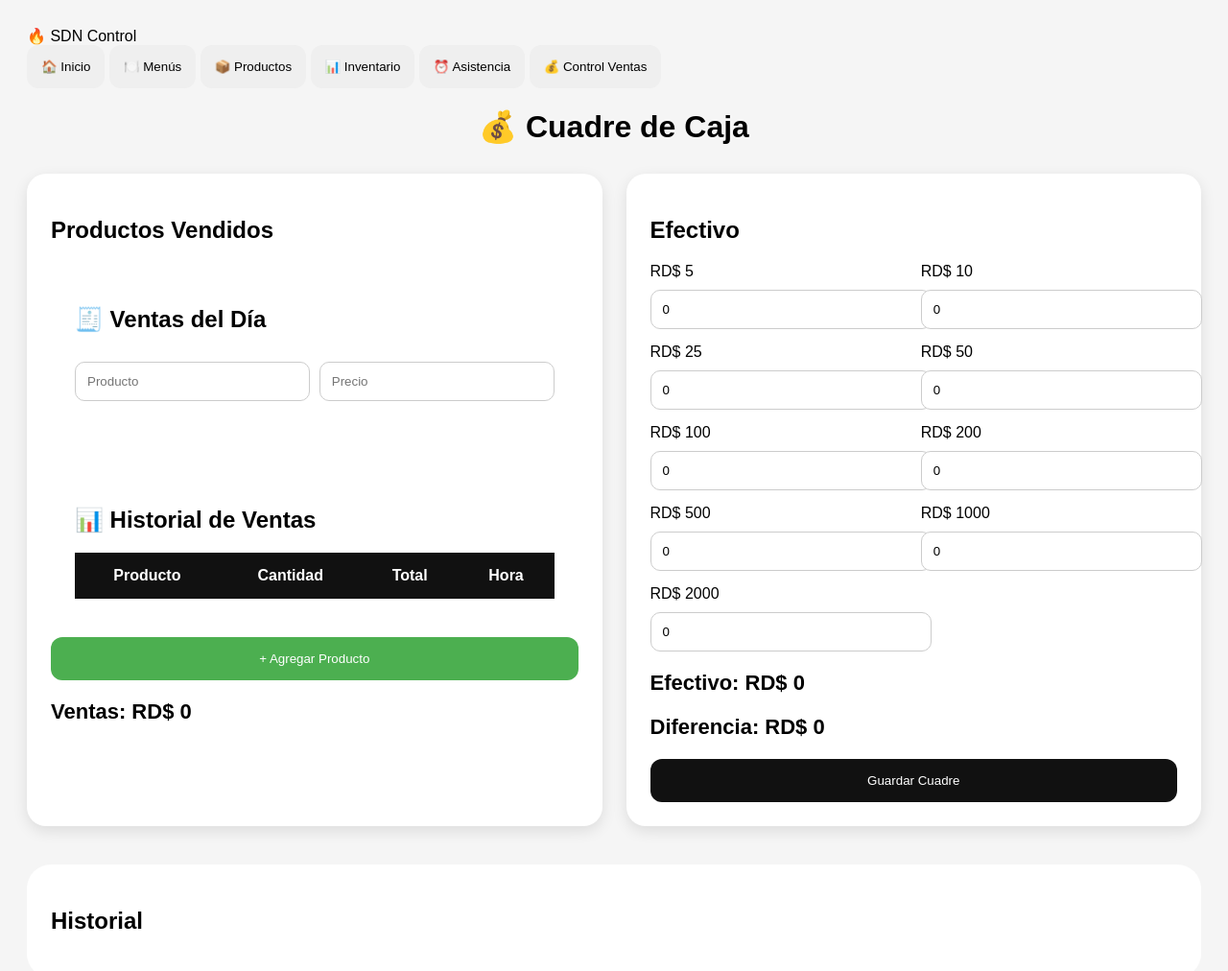
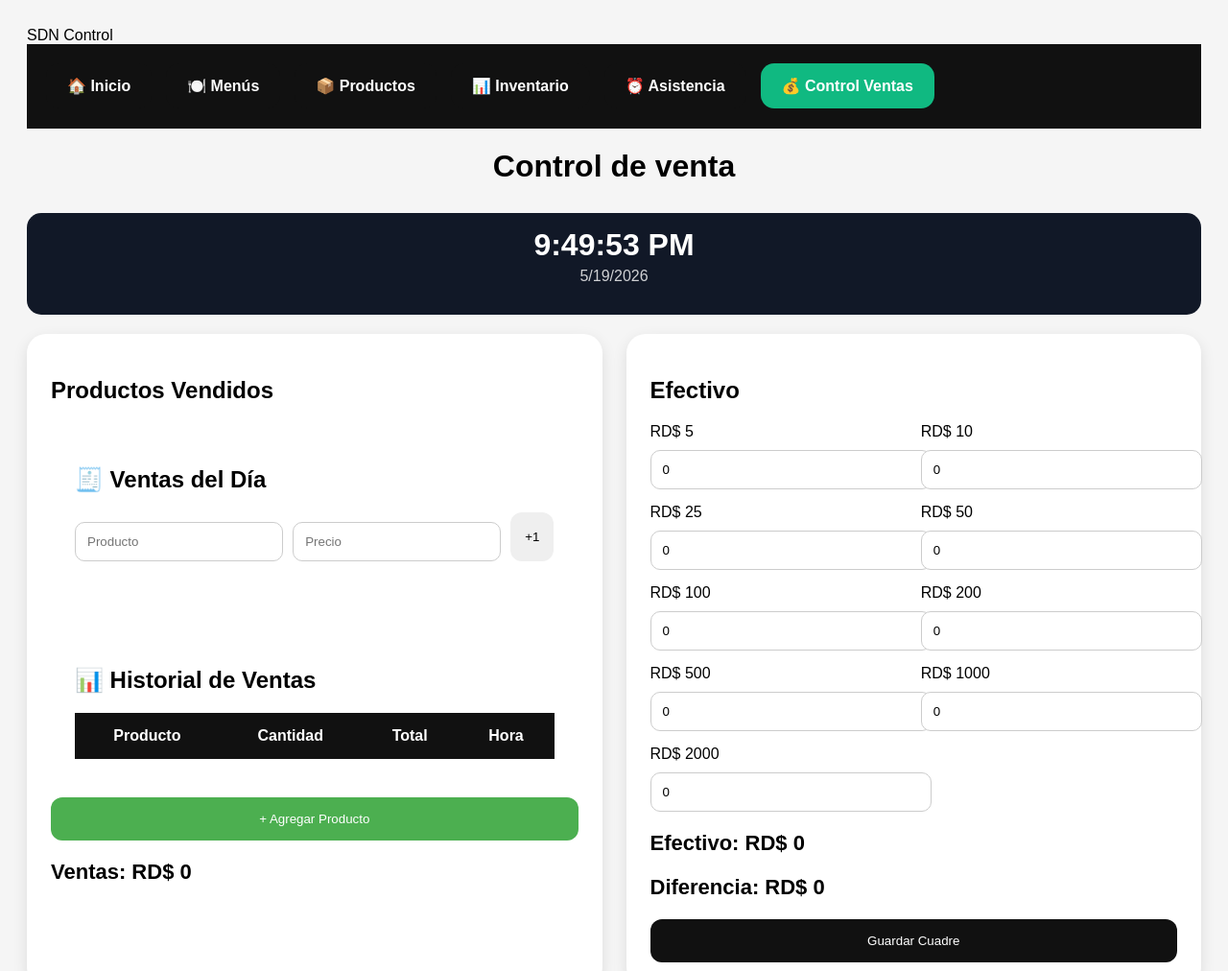
Before and after one commit to Work-FB/sdn-system, a plain HTML site: page frontend/cuadre.html in a window 1280 px wide. Shown: the top 1012 px of the page at 96% size. Drawn offline with Linux system fonts and the light colour scheme; no server answers.

Commit message:
actualizando frontend

```diff
--- a/frontend/cuadre.html
+++ b/frontend/cuadre.html
@@ -388,6 +388,64 @@ tr:hover{
 
 }
 
+.nav{
+
+    display:flex;
+    gap:15px;
+    padding:20px;
+    background:#111;
+    border-bottom:1px solid #111;
+    overflow-x:auto;
+
+}
+
+.nav-btn{
+
+    background:#111;
+    border:none;
+    color:white;
+    padding:14px 22px;
+    border-radius:14px;
+    font-size:16px;
+    font-weight:bold;
+    cursor:pointer;
+    transition:0.2s;
+    min-width:max-content;
+
+}
+
+.nav-btn:hover{
+
+    background:#374151;
+    transform:translateY(-2px);
+
+}
+
+.nav-btn.active{
+
+    background:#10b981;
+    color:white;
+
+}
+
+.reloj-box{
+    background:#111827;
+    color:white;
+    padding:15px;
+    border-radius:15px;
+    margin-bottom:20px;
+    text-align:center;
+}
+
+#relojHora{
+    font-size:32px;
+    margin:0;
+}
+
+#relojFecha{
+    margin-top:5px;
+    opacity:.8;
+}
 </style>
 
 </head>
@@ -397,7 +455,7 @@ tr:hover{
 
     <div class="logo">
 
-        🔥 SDN
+         SDN
 
         <span>
             Control
@@ -453,7 +511,12 @@ tr:hover{
 </div>
 
 
-<h1>💰 Cuadre de Caja</h1>
+<h1> Control de venta</h1>
+
+<div class="reloj-box">
+    <h2 id="relojHora">00:00:00</h2>
+    <p id="relojFecha">Cargando fecha...</p>
+</div>
 
 <div class="container">
 
@@ -468,7 +531,7 @@ tr:hover{
     </h2>
 
     <div id="productos"></div>
-
+    <datalist id="listaProductos"></datalist>
 </div>
 
 <div class="historial">
@@ -782,14 +845,108 @@ tr:hover{
 
 </div>
 
-<script>
-
+<script type="module">
+
+let productosMenu = [];
 const denominaciones = [
     5,10,25,50,100,200,500,1000,2000
 ];
 
 const moneyGrid =
     document.getElementById("moneyGrid");
+
+async function cargarMenu() {
+
+    try {
+
+        const response = await fetch(
+            "https://sdn-system.onrender.com/menus"
+        );
+
+        productosMenu = await response.json();
+
+    } catch(error) {
+
+        console.log(error);
+
+    }
+
+}
+
+function renderizarSugerencias(){
+
+    const lista =
+        document.getElementById(
+            "listaProductos"
+        );
+
+    lista.innerHTML = "";
+
+    productosMenu.forEach(prod => {
+
+        lista.innerHTML += `
+            <option value="${prod.nombre}">
+        `;
+
+    });
+
+}
+
+function guardarEstadoCuadre(){
+
+    const productos = [];
+
+    document.querySelectorAll(".producto")
+    .forEach(prod => {
+
+        productos.push({
+
+            nombre:
+                prod.querySelector(".nombre").value,
+
+            precio:
+                prod.querySelector(".precio").value
+
+        });
+
+    });
+
+    localStorage.setItem(
+        "cuadre_productos",
+        JSON.stringify(productos)
+    );
+
+}
+
+function restaurarCuadre(){
+
+    const guardado =
+        localStorage.getItem(
+            "cuadre_productos"
+        );
+
+    if(!guardado){
+
+        agregarProducto();
+        return;
+
+    }
+
+    const productos =
+        JSON.parse(guardado);
+
+    productos.forEach(prod => {
+
+        agregarProducto(
+            prod.nombre,
+            prod.precio
+        );
+
+    });
+
+    calcularTodo();
+
+}
 
 denominaciones.forEach(valor => {
 
@@ -813,7 +970,10 @@ denominaciones.forEach(valor => {
 
 });
 
-function agregarProducto(){
+function agregarProducto(
+    nombreInicial = "",
+    precioInicial = ""
+){
 
     const contenedor =
         document.getElementById("productos");
@@ -829,32 +989,100 @@ function agregarProducto(){
             type="text"
             placeholder="Producto"
             class="nombre"
+            value="${nombreInicial}"
+            list="listaProductos"
         >
 
         <input
             type="number"
             placeholder="Precio"
             class="precio"
-        >
+            value="${precioInicial}"
+        >
+
+        <button
+            class="sumarBtn"
+        >
+            +1
+        </button>
 
     `;
 
     contenedor.appendChild(div);
+
+    const nombreInput =
+        div.querySelector(".nombre");
 
     const precioInput =
         div.querySelector(".precio");
 
+    const sumarBtn =
+        div.querySelector(".sumarBtn");
+
+    nombreInput.addEventListener(
+        "input",
+        () => {
+
+            const texto =
+                nombreInput.value.toLowerCase();
+
+            const producto =
+                productosMenu.find(p =>
+                    p.nombre.toLowerCase() === texto
+                );
+
+            if(producto){
+
+                precioInput.value =
+                    producto.precio;
+
+                calcularTodo();
+
+            }
+
+            guardarEstadoCuadre();
+
+        }
+    );
+
     precioInput.addEventListener(
         "input",
-        calcularTodo
+        () => {
+
+            calcularTodo();
+            guardarEstadoCuadre();
+
+        }
     );
 
-    guardarVenta(
-    nombre,
-    cantidad,
-    precio
-);
-}
+    sumarBtn.addEventListener(
+        "click",
+        () => {
+
+            const nombre =
+                nombreInput.value;
+
+            const precio =
+                parseFloat(precioInput.value) || 0;
+
+            if(!nombre || !precio)
+                return;
+
+            agregarProducto(
+                nombre,
+                precio
+            );
+
+            calcularTodo();
+            guardarEstadoCuadre();
+
+        }
+    );
+
+    guardarEstadoCuadre();
+
+}
+
 
 function calcularTodo(){
 
@@ -966,6 +1194,9 @@ async function guardarCuadre(){
             "\nDiferencia: RD$ " +
             data.diferencia
         );
+        localStorage.removeItem(
+            "cuadre_productos"
+        );
 
     }catch(error){
 
@@ -1403,12 +1634,35 @@ async function cargarReporteFinal(){
 
 }
 
+function actualizarReloj(){
+
+    const ahora = new Date();
+
+    document.getElementById(
+        "relojHora"
+    ).innerText =
+        ahora.toLocaleTimeString();
+
+    document.getElementById(
+        "relojFecha"
+    ).innerText =
+        ahora.toLocaleDateString();
+
+}
+
+setInterval(actualizarReloj, 1000);
+
+actualizarReloj();
 
 cargarReporteFinal();
 cargarDepositos();
 cargarGastos();
 cargarVentas();
-agregarProducto();
+await cargarMenu();
+
+renderizarSugerencias();
+
+restaurarCuadre();
 cargarHistorial();
 
 </script>
```
